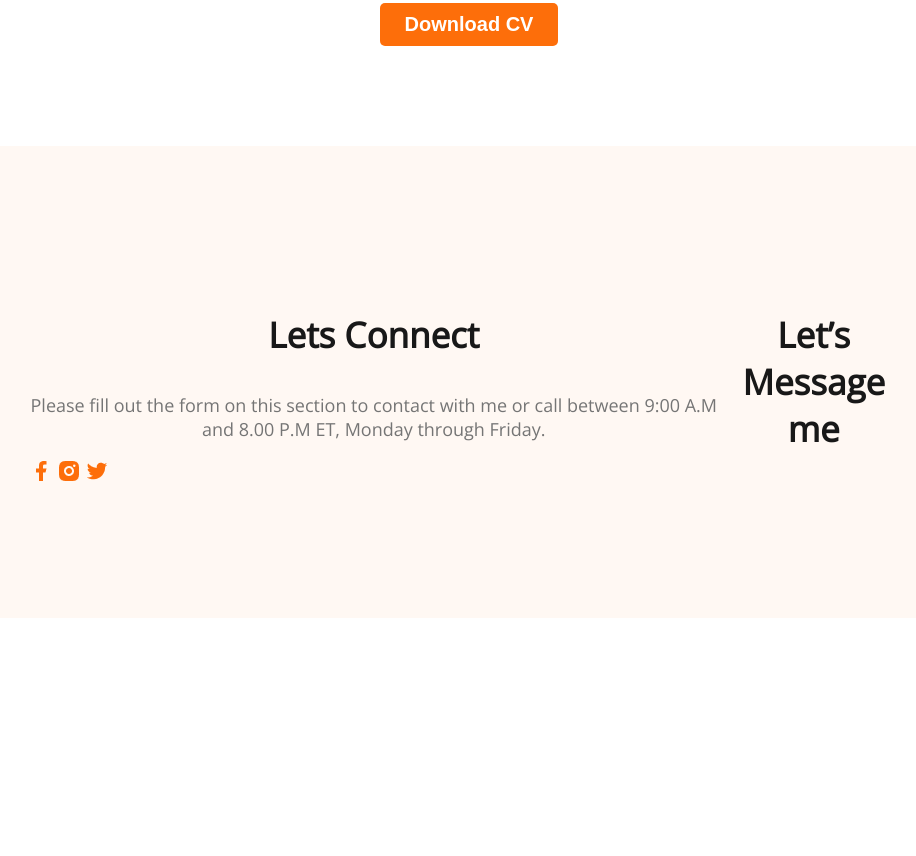
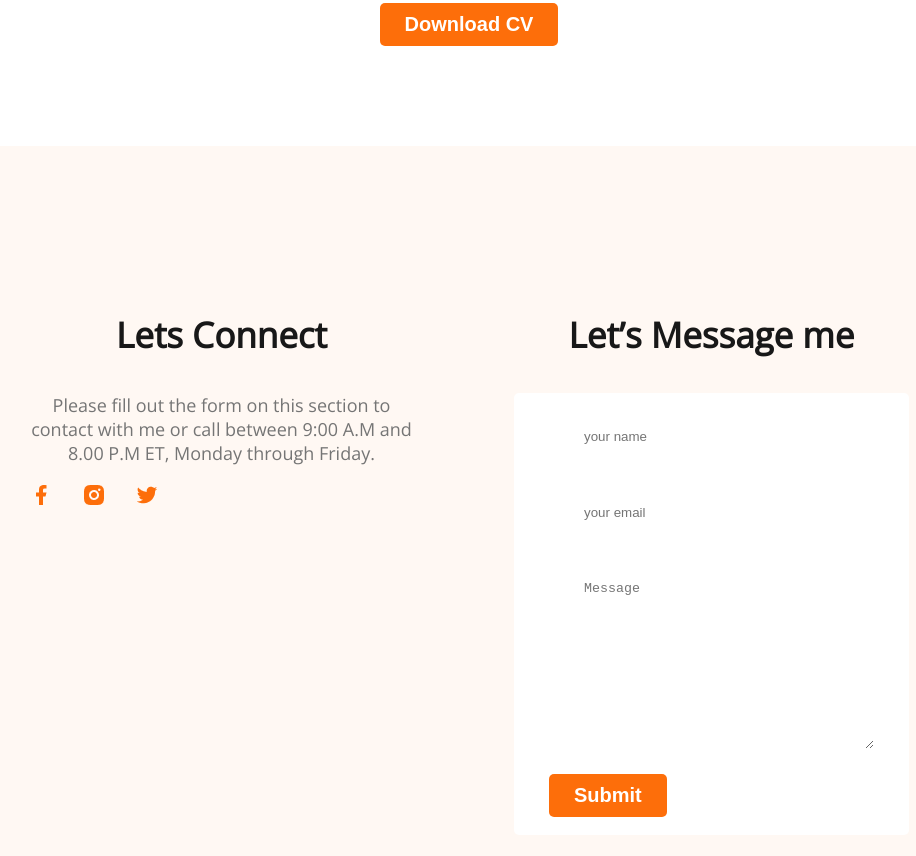
Before and after one commit to shoikot-khondakar/devloper-portfolio, a plain HTML site: page index.html in a window 1280 px wide. Shown: the part 3058-3914 px from the top of the page, without its empty margins (171-1087 px from the left). Before the commit the page ends 3676 px from the top, so only its background shows below. Drawn offline with nearby package versions, Linux system fonts and the light colour scheme.

Commit message:
finished the footer section

```diff
--- a/index.html
+++ b/index.html
@@ -157,6 +157,12 @@
         </div>
         <div class="footer-column">
             <h3 class="section-title">Let’s Message me</h3>
+            <form class="contact" action="#">
+                <input type="text" placeholder="your name">
+                <input type="email" placeholder="your email">
+                <textarea name="" id="" cols="30" rows="10" placeholder="Message"></textarea>
+                <input class="btn-primary" type="submit" value="Submit">
+            </form>
         </div>
     </footer>
 </body>
--- a/style/portfolio.css
+++ b/style/portfolio.css
@@ -185,7 +185,8 @@ main section {
     color: #757575;
 
 }
-.resume-item-discription{
+
+.resume-item-discription {
     margin-bottom: 20px;
     margin-top: 0px;
 }
@@ -199,17 +200,40 @@ main section {
     margin-bottom: 10px;
 
 }
-.resume-container hr{
+
+.resume-container hr {
     margin: 30px;
 }
-.download-cv{
+
+.download-cv {
     text-align: center;
     margin-top: 50px;
 }
+
 /* footer style  */
-footer{
+footer {
     display: flex;
+    gap: 100px;
     background: #FFF8F3;
     padding: 130px 200px;
     margin-top: 100px;
 }
+
+.footer-column {
+    width: 50%;
+}
+
+.contact,
+input[type="text"],.contact input[type="email"],
+textarea {
+    display: block;
+    margin-bottom: 25px;
+    padding: 18px 35px;
+    color: #757575;
+    border-radius: 5px;
+    background: #FFF;
+    border: 0;
+}
+.social-links a{
+    margin-right:25px ;
+}
```
